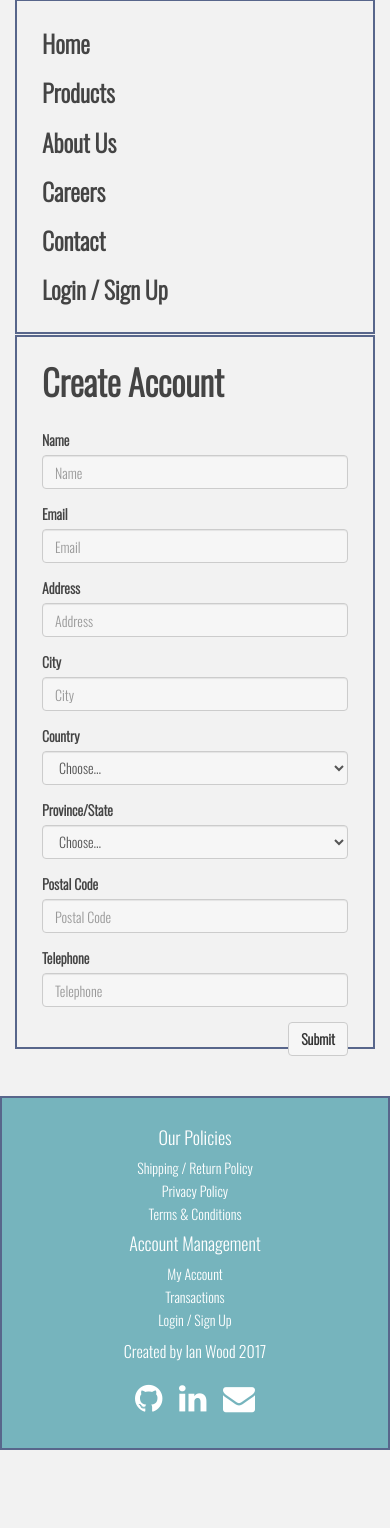
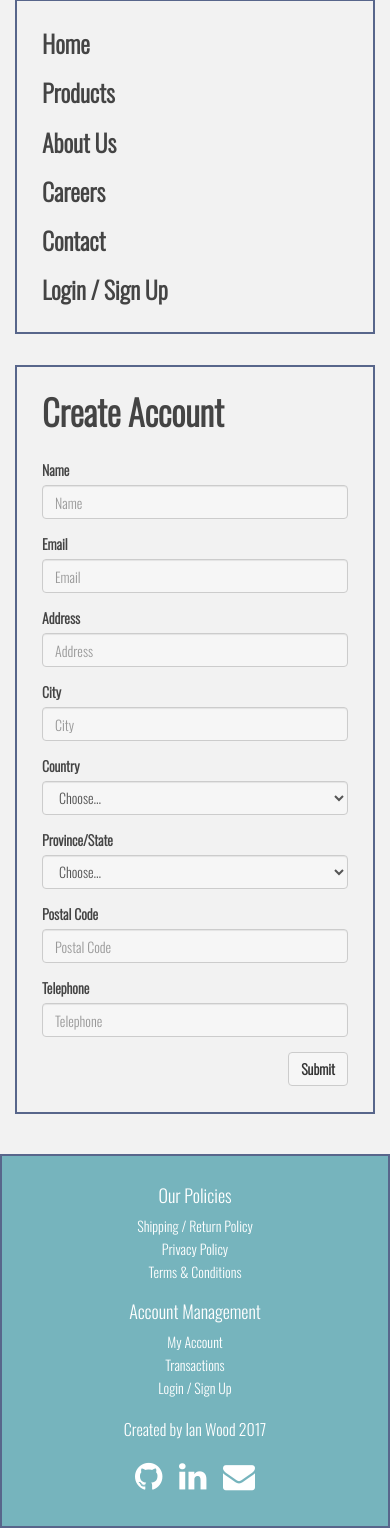
Before and after one commit to iancawood/RaceRosterChallenge, a PHP site: page / in a window 390 px wide. Shown: the part 224-1752 px from the top of the page. Before the commit the page ends 1674 px from the top, so only its background shows below. Run offline with PHP 8.4, Linux system fonts and the light colour scheme; some web fonts are replaced.

Commit message:
Added responsive styles

```diff
--- a/FrontEnd/css/styles.less.css
+++ b/FrontEnd/css/styles.less.css
@@ -59,6 +59,12 @@ body {
   font-weight: bold;
   font-size: 35px;
 }
+@media (min-width: 320px) and (max-width: 991px) {
+  .page-content {
+    margin-top: 30px;
+    padding-bottom: 60px;
+  }
+}
 .btn-submit {
   float: right;
   font-weight: bold;
@@ -95,3 +101,9 @@ body {
 .icon-link:hover {
   text-decoration: none;
 }
+@media (min-width: 320px) and (max-width: 767px) {
+  .footer-left,
+  .footer-mid {
+    margin-bottom: 20px;
+  }
+}
--- a/FrontEnd/index.html
+++ b/FrontEnd/index.html
@@ -109,7 +109,7 @@
 		<footer>
 			<div class="footer">
 				<div class="container">
-					<div class="col-md-4 footer-left">
+					<div class="col-sm-4 footer-left">
 						<h4 class="list-title">
 							Our Policies
 						</h4>
@@ -133,7 +133,7 @@
 							</ul>
 						</nav>
 					</div>
-					<div class="col-md-4 footer-mid">
+					<div class="col-sm-4 footer-mid">
 						<h4 class="list-title">
 							Account Management
 						</h4>
@@ -157,7 +157,7 @@
 							</ul>
 						</nav>
 					</div>
-					<div class="col-md-4 footer-right">
+					<div class="col-sm-4 footer-right">
 						<p class="created-by">
 							Created by Ian Wood 2017
 						</p>
```
Also changed, not shown: FrontEnd/css/styles.less (+16 -0 lines).
